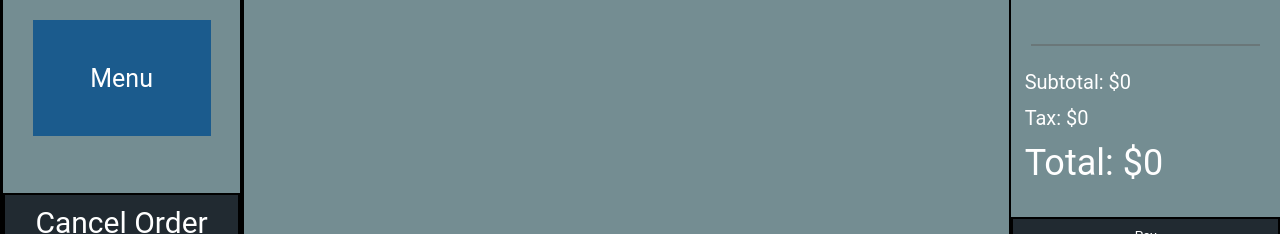
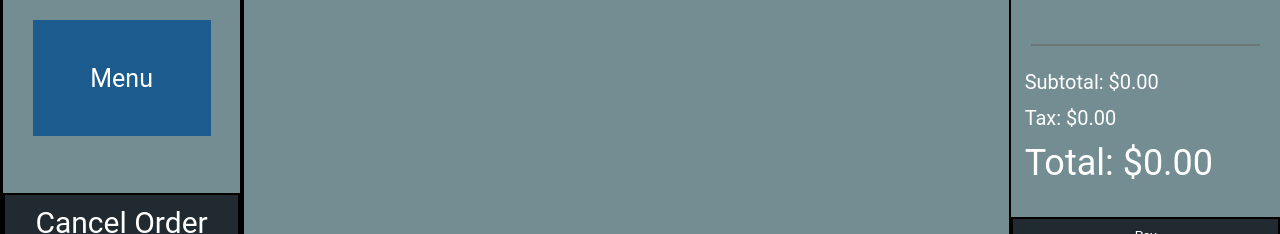
Before and after one commit to CSCE331-Fall2024/PekingsV2, a React (Vite) app in the folder frontend/: page / in a window 1280 px wide. Shown: the part 547-781 px from the top of the page. Built offline with nearby package versions, Linux system fonts and the light colour scheme; no server answers.

Commit message:
All text for prices should be showing properly, includes always showing 2 decimal places visually, numbers may not be stored the same.

```diff
--- a/frontend/src/components/cashier/CenterScreen.jsx
+++ b/frontend/src/components/cashier/CenterScreen.jsx
@@ -187,8 +187,10 @@ function CenterScreen({center, order, centerChange, menuItemList, alternateOrder
     const handleRefund = () => {
         order.status = false;
 
-        let refundText = "Refunded: " + order.amountPaid;
-        console.log(refundText)
+
+        let refundText = "Refunded: $" + order.amountPaid.toFixed(2);
+        alert(refundText);
+        // console.log(refundText);
 
         addScreen();
     }
--- a/frontend/src/components/cashier/RightPane.jsx
+++ b/frontend/src/components/cashier/RightPane.jsx
@@ -32,7 +32,7 @@ function RightPane({ order, centerChange, setProcessFunction, processFunctions,
 
     function calculateTax(){
         let st = calculateSubtotal();
-        let tax = parseFloat((st * 1.0625).toFixed(2));
+        let tax = parseFloat((st * 0.0625).toFixed(2));
 
         return tax;
     }
@@ -40,7 +40,7 @@ function RightPane({ order, centerChange, setProcessFunction, processFunctions,
     function calculateTotal(){
         let st = calculateSubtotal();
         let tax = calculateTax();
-        return st + tax;
+        return parseFloat((st + tax).toFixed(2));
     }
 
 
@@ -129,11 +129,12 @@ function RightPane({ order, centerChange, setProcessFunction, processFunctions,
 
         let st = calculateSubtotal();
 
-        if(discount !== 0){
-            st *= 1 - discount;
-        }
+        // if(discount !== 0){
+        //     st *= 1 - discount;
+        // }
 
-        let total = parseFloat((st * 1.0625).toFixed(2));
+        // let total = parseFloat((st * 1.0625).toFixed(2));
+        let total = calculateTotal();
 
         order.paidItems.push(...order.orderItems);
         order.amountPaid += total;
@@ -234,23 +235,9 @@ function RightPane({ order, centerChange, setProcessFunction, processFunctions,
     }, [orderItemsChecker]);
 
     const updateOrderTotal = () => {
-        let st = 0;
-
-        for (let i = 0; i < order.orderItems.length; i++) {
-            st += order.orderItems[i].price;
-        }
-
-        if(discount !== 0){
-            st *= 1 - discount;
-        }
-
-        st = parseFloat(st.toFixed(2));
-        let tax = parseFloat((st * 0.0625).toFixed(2));
-        let total = parseFloat((st * 1.0625).toFixed(2));
-
-        setSubtotal(st);
-        setTax(tax);
-        setTotal(total);
+        setSubtotal(calculateSubtotal());
+        setTax(calculateTax());
+        setTotal(calculateTotal());
     };
 
     useEffect(() => {
@@ -283,9 +270,9 @@ function RightPane({ order, centerChange, setProcessFunction, processFunctions,
                 <hr className="separator" />
 
                 <div className="priceContainer">
-                    <div className="subtotal">Subtotal: ${subtotal}</div>
-                    <div className="tax">Tax: ${tax}</div>
-                    <div className="total">Total: ${total}</div>
+                    <div className="subtotal">Subtotal: ${subtotal.toFixed(2)}</div>
+                    <div className="tax">Tax: ${tax.toFixed(2)}</div>
+                    <div className="total">Total: ${total.toFixed(2)}</div>
                 </div>
             </div>
 
```
